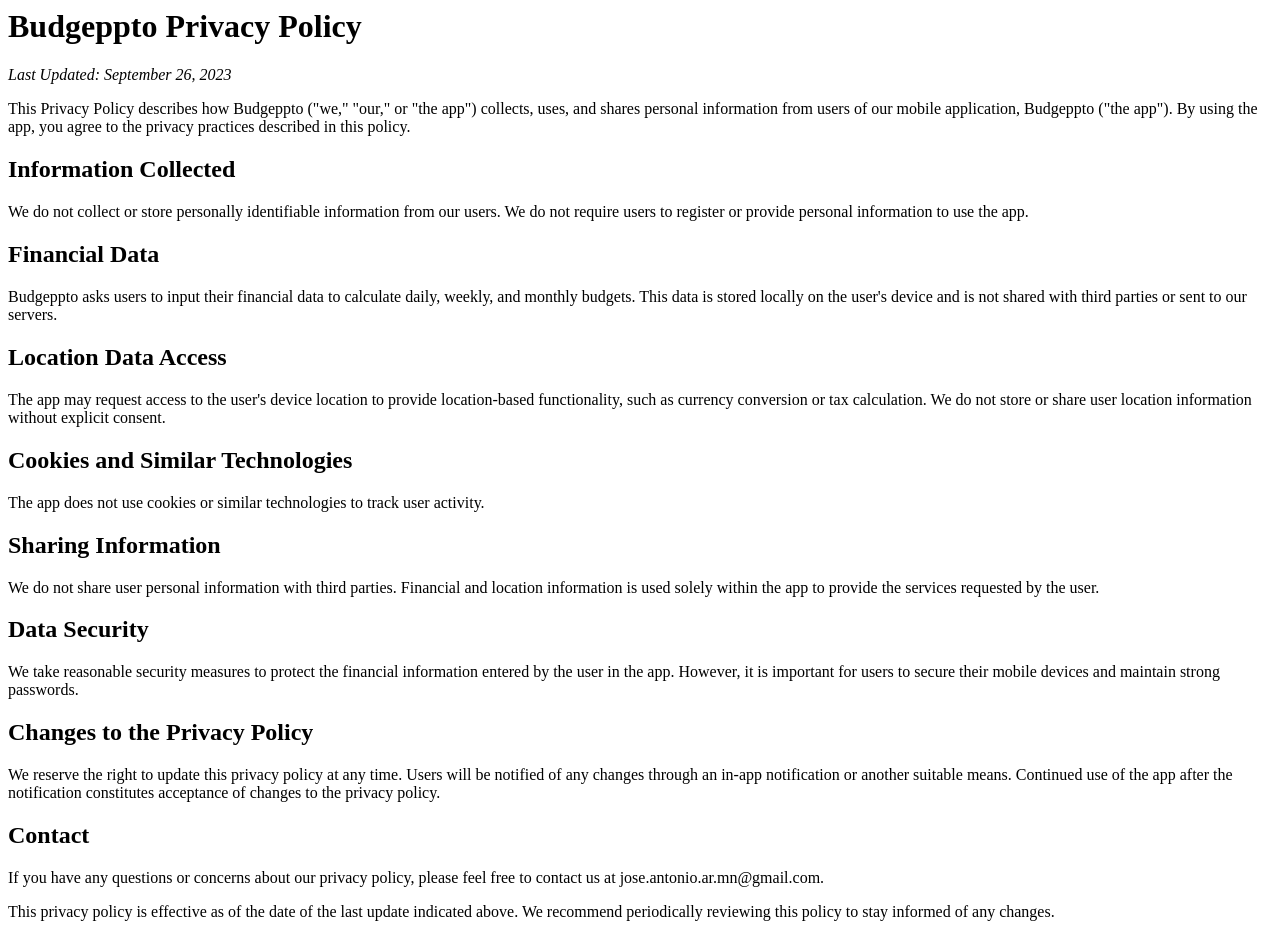
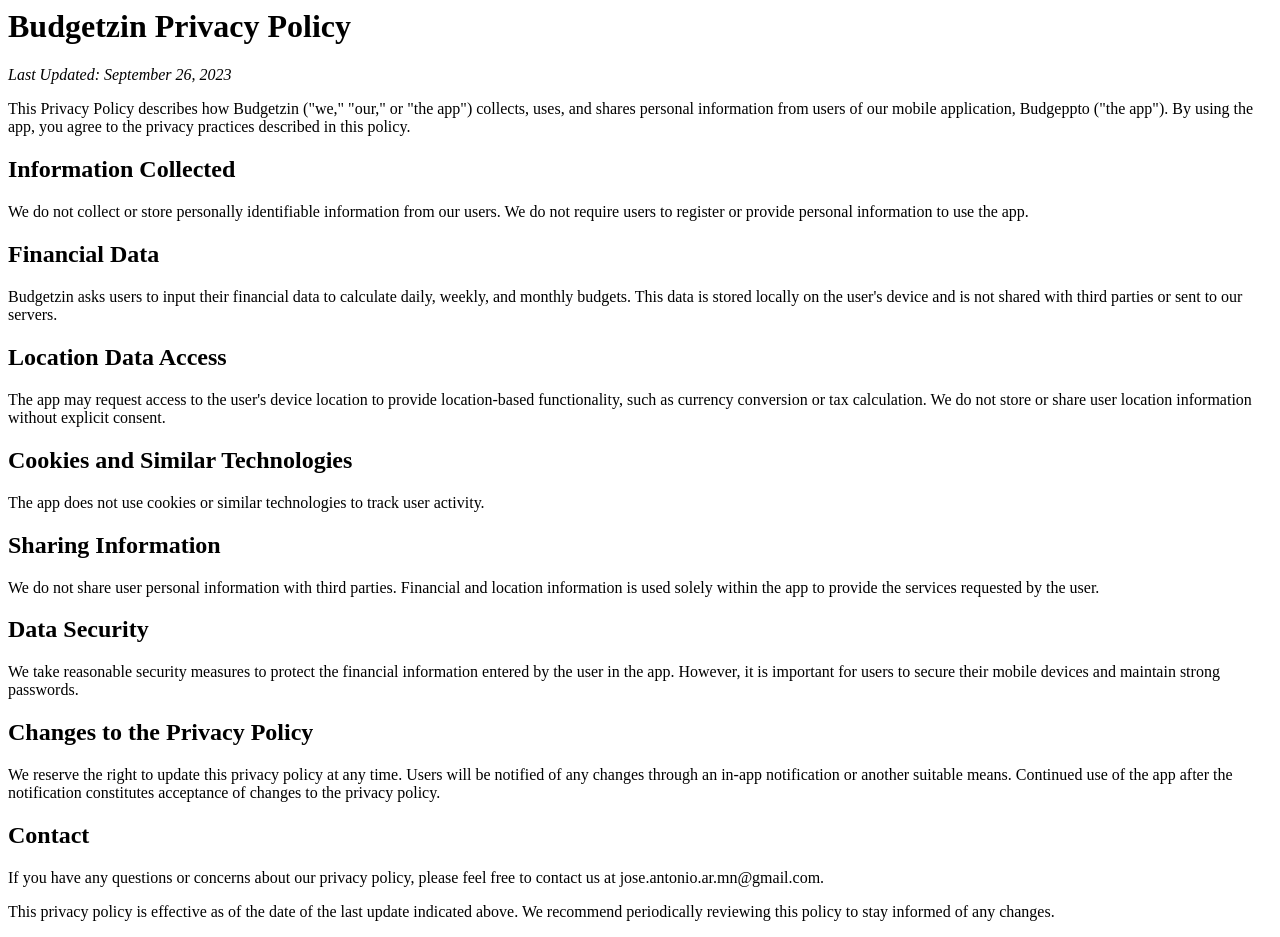
Before and after one commit to joseAntonioArMn/budgeppto-privacy-policy, a plain HTML site: page index.html in a window 1280 px wide. Drawn offline with Linux system fonts and the light colour scheme.

Commit message:
rename to budgetzin

```diff
--- a/index.html
+++ b/index.html
@@ -1,13 +1,13 @@
-<h1>Budgeppto Privacy Policy</h1>
+<h1>Budgetzin Privacy Policy</h1>
 <p><em>Last Updated: September 26, 2023</em></p>
 
-<p>This Privacy Policy describes how Budgeppto ("we," "our," or "the app") collects, uses, and shares personal information from users of our mobile application, Budgeppto ("the app"). By using the app, you agree to the privacy practices described in this policy.</p>
+<p>This Privacy Policy describes how Budgetzin ("we," "our," or "the app") collects, uses, and shares personal information from users of our mobile application, Budgeppto ("the app"). By using the app, you agree to the privacy practices described in this policy.</p>
 
 <h2>Information Collected</h2>
 <p>We do not collect or store personally identifiable information from our users. We do not require users to register or provide personal information to use the app.</p>
 
 <h2>Financial Data</h2>
-<p>Budgeppto asks users to input their financial data to calculate daily, weekly, and monthly budgets. This data is stored locally on the user's device and is not shared with third parties or sent to our servers.</p>
+<p>Budgetzin asks users to input their financial data to calculate daily, weekly, and monthly budgets. This data is stored locally on the user's device and is not shared with third parties or sent to our servers.</p>
 
 <h2>Location Data Access</h2>
 <p>The app may request access to the user's device location to provide location-based functionality, such as currency conversion or tax calculation. We do not store or share user location information without explicit consent.</p>
```
